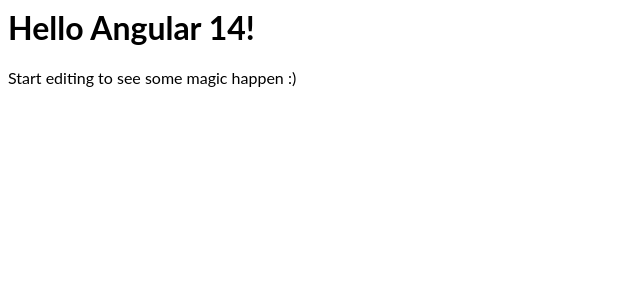
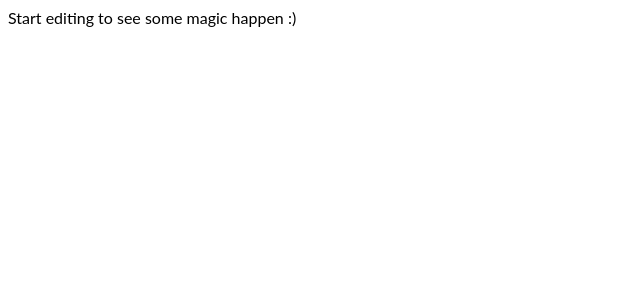
Before and after one commit to Fe14080/angular-Aula, an Angular app: page / in a window 1280 px wide. Shown: the top 300 px of the page, without its empty margins (0-640 px from the left). Built offline with nearby package versions, Linux system fonts and the light colour scheme.

Commit message:
2 files modified, 1 deleted

```diff
--- a/src/app/app.component.html
+++ b/src/app/app.component.html
@@ -1,4 +1 @@
-<hello name="{{ name }}"></hello>
-<p>
-  Start editing to see some magic happen :)
-</p>
+<p>Start editing to see some magic happen :)</p>
--- a/src/app/hello.component.ts
+++ /dev/null
@@ -1,10 +0,0 @@
-import { Component, Input } from '@angular/core';
-
-@Component({
-  selector: 'hello',
-  template: `<h1>Hello {{name}}!</h1>`,
-  styles: [`h1 { font-family: Lato; }`]
-})
-export class HelloComponent  {
-  @Input() name: string;
-}
```
Also changed, not shown: src/app/app.module.ts (+4 -5 lines).
